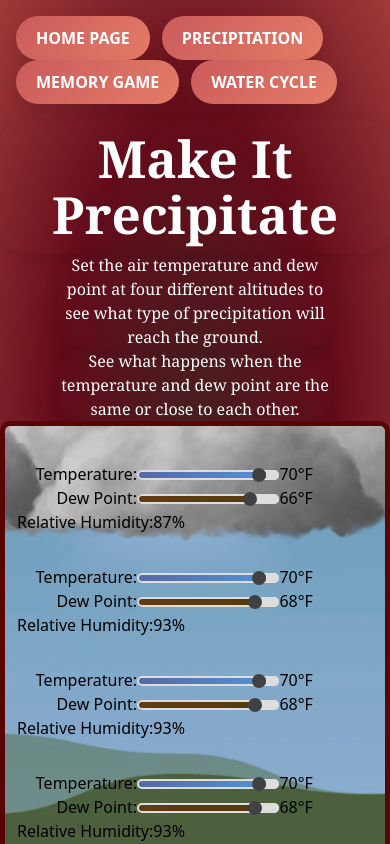
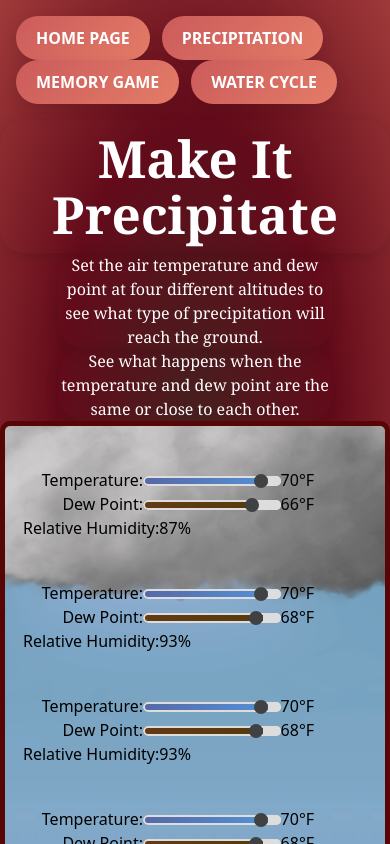
Before and after one commit to siandim/weatherGames, a React (Vite) app: page /precip in a window 390 px wide. Shown: the top 844 px of the page. Built offline with nearby package versions, Linux system fonts and the light colour scheme.

Commit message:
updated the css of precip

```diff
--- a/src/components/precipitations/PrecipCanvas.tsx
+++ b/src/components/precipitations/PrecipCanvas.tsx
@@ -4,6 +4,7 @@ import { Images, Precips } from "./interfaces";
 import { calculateRelativeHumidity } from "./helpers";
 import RaindropCanvas from "./RaindropCanvas";
 import { LayerControls } from "./Controls";
+import styles from "./precipitation.module.css"
 
 // Define background images for different weather conditions
 const backgroundImg: Images[] = [
@@ -112,11 +113,8 @@ const PrecipCanvas: React.FC = () => {
 
   return (
     <div
-      className="p-3 relative  border-solid overflow-hidden"
-      style={{ maxWidth: "1000px",
-        maxHeight: "510px",
-        width: "100%",
-        height: "100%"}}
+      className={styles.precipAnimation}
+
     >
       {/* Display the background cloud image */}
       <img
@@ -132,7 +130,7 @@ const PrecipCanvas: React.FC = () => {
         cloudImage={cloudImage}
         isSliding={isSliding}
       />
-      <div className="inputs relative">
+      <div className={styles.layerControl}>
         <LayerControls
           temp={temp}
           dewPoint={dewPoint}
--- a/src/components/precipitations/RaindropCanvas.tsx
+++ b/src/components/precipitations/RaindropCanvas.tsx
@@ -1,7 +1,7 @@
 import React, { useEffect, useRef, useState } from "react";
 import { Raindrop, Images } from "./interfaces";
 import { generateRaindrops, getNumDrops, determinePrecipType } from "./helpers";
-
+import styles from "./precipitation.module.css"
 interface RaindropCanvasProps {
   temp: number[];
   relativeHumidity: number[];
@@ -23,6 +23,18 @@ const RaindropCanvas: React.FC<RaindropCanvasProps> = ({
 
   // Define a humidity threshold for precipitation
   const humidityThreshold = 60; // Adjust this value as necessary
+
+  useEffect(() => {
+    if (canvasRef.current) {
+      const canvas = canvasRef.current;
+      const parent = canvas.parentElement; // Get the parent div (.precipAnimation)
+
+      if (parent) {
+        canvas.width = parent.clientWidth;
+        canvas.height = parent.clientHeight;
+      }
+    }
+  }, []);
 
   useEffect(() => {
     const canvas = canvasRef.current;
@@ -272,13 +284,13 @@ const RaindropCanvas: React.FC<RaindropCanvasProps> = ({
     let puddleWidth = 500;
     let puddleHeight = 50;
     let margin = 20;
-    let puddleY = canvasHeight - puddleHeight - 5;
+    let puddleY = canvasHeight - puddleHeight ;
 
     if (type == "snow-puddle") {
       puddleWidth = 500;
       puddleHeight = 200;
       margin = 0;
-      puddleY = canvasHeight - puddleHeight + 85;
+      puddleY = canvasHeight - puddleHeight + 95;
     }
     const puddlePositions = [
       margin,
@@ -292,12 +304,13 @@ const RaindropCanvas: React.FC<RaindropCanvasProps> = ({
   };
 
   return (
-    <canvas
+    <div
+      className={styles.canva}>
+      <canvas
       ref={canvasRef}
-      width="1000px"
-      height="500px"
-      className="absolute"
     ></canvas>
+    </div>
+
   );
 };
 
--- a/src/components/precipitations/precipitation.module.css
+++ b/src/components/precipitations/precipitation.module.css
@@ -3,6 +3,8 @@
   justify-content: center;
   justify-items: center;
   touch-action: none;
+
+  height: 80vh;
 }
 
 .container {
@@ -13,12 +15,30 @@
   text-align: center;
 }
 
+.precipAnimation {
+  max-width: 1200px;
+  max-height: 710px;
+  min-height: 505px;
+  width: 100%;
+  height: 100%;
+  padding: 3px;
+  position: relative;
+  overflow: hidden;
+  /* display: flex;  */
+}
+.canva {
+  /* max-width: 1200px;
+  max-height: 710px; */
+  position: absolute;
+  width: 100%;
+  height: 100%;
+}
+
 .container p {
   font-family: Georgia, "Times New Roman", Times, serif;
   border-radius: 25px;
   color: white;
   width: 70%;
-  border: 5px solidZ;
   box-shadow: 0 5px 15px rgba(0, 0, 0, 0.1);
 }
 .container h1 {
@@ -35,16 +55,6 @@
   border-radius: 10px;
 }
 
-.inputs {
-  display: flex;
-  justify-content: left;
-  float: right;
-  text-align: right;
-  width: auto;
-  height: 100vh;
-  background-color: rgb(0, 110, 255);
-}
-
 .fah {
   width: 50px; /* Adjust the width as needed */ /* Adjust the height as needed */
   display: inline-block;
@@ -54,11 +64,33 @@
   width: 120px;
   text-align: right;
 }
+
+.layerControl {
+  position: relative;
+  height: 100vh;
+  width: 100%;
+  display: grid;
+  grid-template-rows: repeat(4, 1fr);
+  padding: 10px;
+}
+
 .sliders {
-  margin-bottom: 7px;
+  margin-bottom: 2%;
+  height: 100%;
+  font-size: medium;
+  width: 100%; /* Prevents squishing on small screens */
+  padding: 5px;
 }
-.sliders input {
-  color:rgb(68, 0, 255)
+
+@media (max-width: 600px) {
+  .layerControl {
+    height: auto; /* Allow natural height on small screens */
+    max-height: none;
+  }
+
+  .sliders {
+    min-height: 60px; /* Adjust for small screens */
+  }
 }
 /* General styling for the slider */
 input[type="range"] {
@@ -99,7 +131,6 @@ input[type="range"]::-moz-range-track {
   border-radius: 5px;
 }
 
-
 /* @media screen and (-webkit-min-device-pixel-ratio: 0) {
   input[type="range"] {
     overflow: hidden;
```
